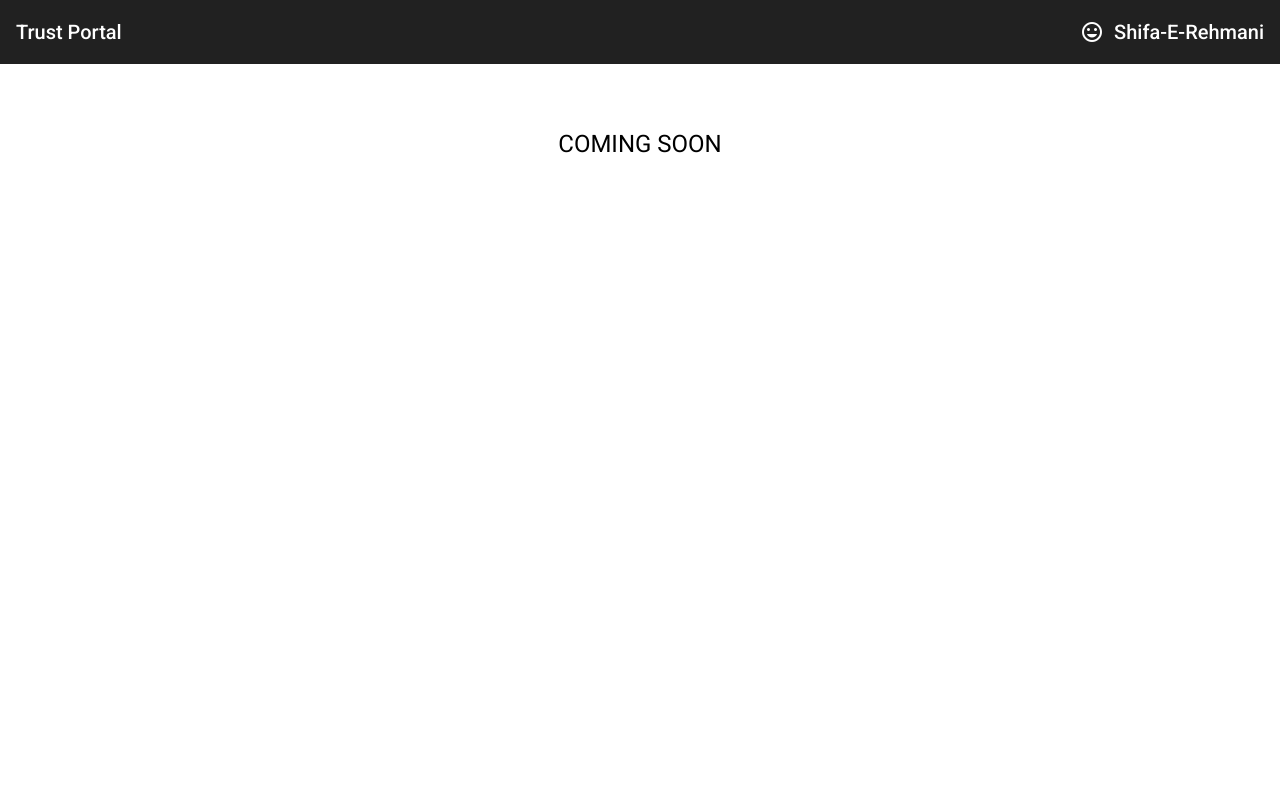
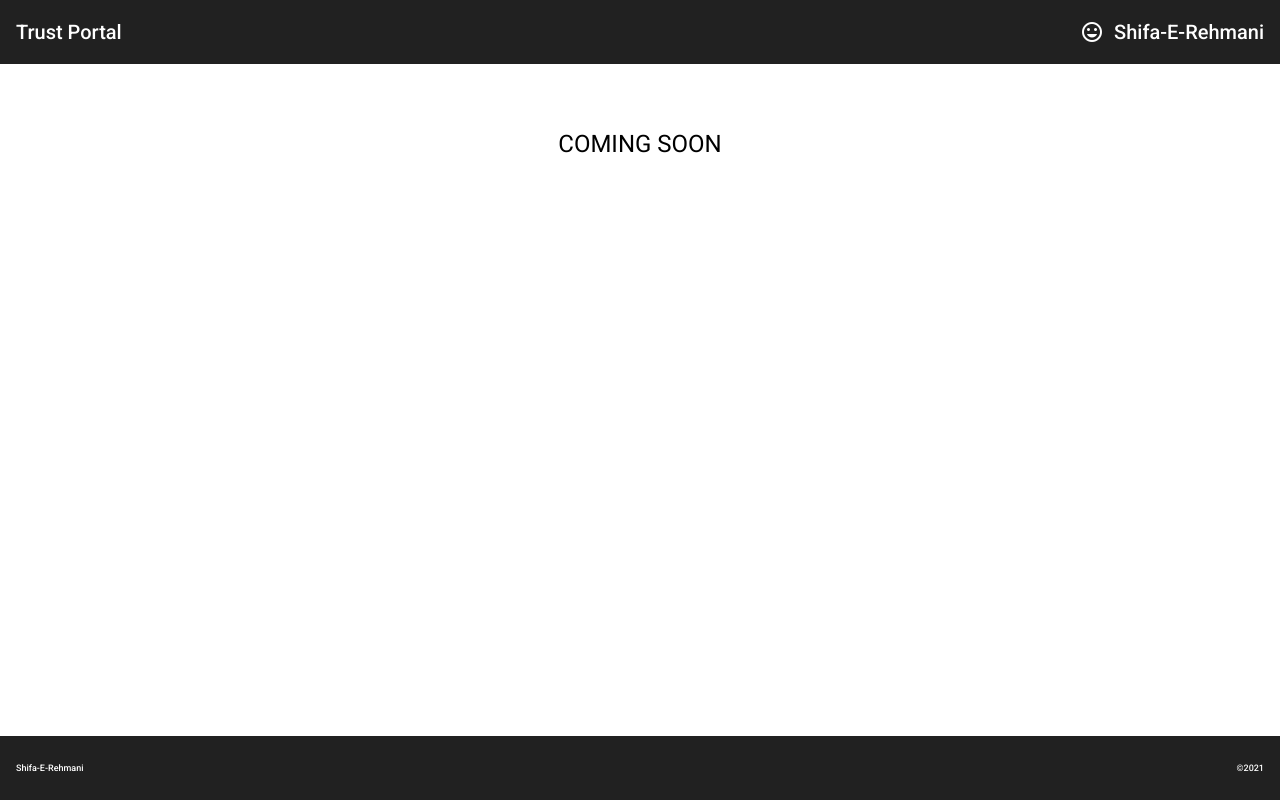
Before and after one commit to mudassir7446/trust-manager-web, an Angular app: page / in a window 1280 px wide. Built offline with nearby package versions, Linux system fonts and the light colour scheme.

Commit message:
added footer

```diff
--- /dev/null
+++ b/src/app/app-footer/app-footer.component.html
@@ -0,0 +1,5 @@
+<footer ><mat-toolbar class="footer">
+<div class="footer-text "> Shifa-E-Rehmani</div>
+<div class="flex-spacer"></div>
+<div class="footer-text ">©2021</div>
+</mat-toolbar></footer>
--- /dev/null
+++ b/src/app/app-footer/app-footer.component.scss
@@ -0,0 +1,9 @@
+.footer-text{
+  font-size: xx-small;
+}
+
+.footer{
+  position: fixed;
+  bottom: 0;
+  width:100%;
+}
--- /dev/null
+++ b/src/app/app-footer/app-footer.component.ts
@@ -0,0 +1,15 @@
+import { Component, OnInit } from '@angular/core';
+
+@Component({
+  selector: 'app-footer',
+  templateUrl: './app-footer.component.html',
+  styleUrls: ['./app-footer.component.scss']
+})
+export class AppFooterComponent implements OnInit {
+
+  constructor() { }
+
+  ngOnInit(): void {
+  }
+
+}
--- a/src/app/app.component.html
+++ b/src/app/app.component.html
@@ -5,3 +5,4 @@
 <div class="{{orgNameClass}}">{{orgName}}</div>
 </mat-toolbar>
 <h1 style="text-align: center;margin-top: 5%;" >COMING SOON</h1>
+<app-footer></app-footer>
--- a/src/app/app.component.ts
+++ b/src/app/app.component.ts
@@ -1,5 +1,7 @@
+import { AppFooterComponent } from './app-footer/app-footer.component';
 import { Component } from '@angular/core';
 import { BreakpointObserver,Breakpoints } from '@angular/cdk/layout';
+
 @Component({
   selector: 'app-root',
   templateUrl: './app.component.html',
```
Also changed, not shown: src/app/app.module.ts (+6 -2 lines), 1 other file (tests, documents, lock files or other folders).
